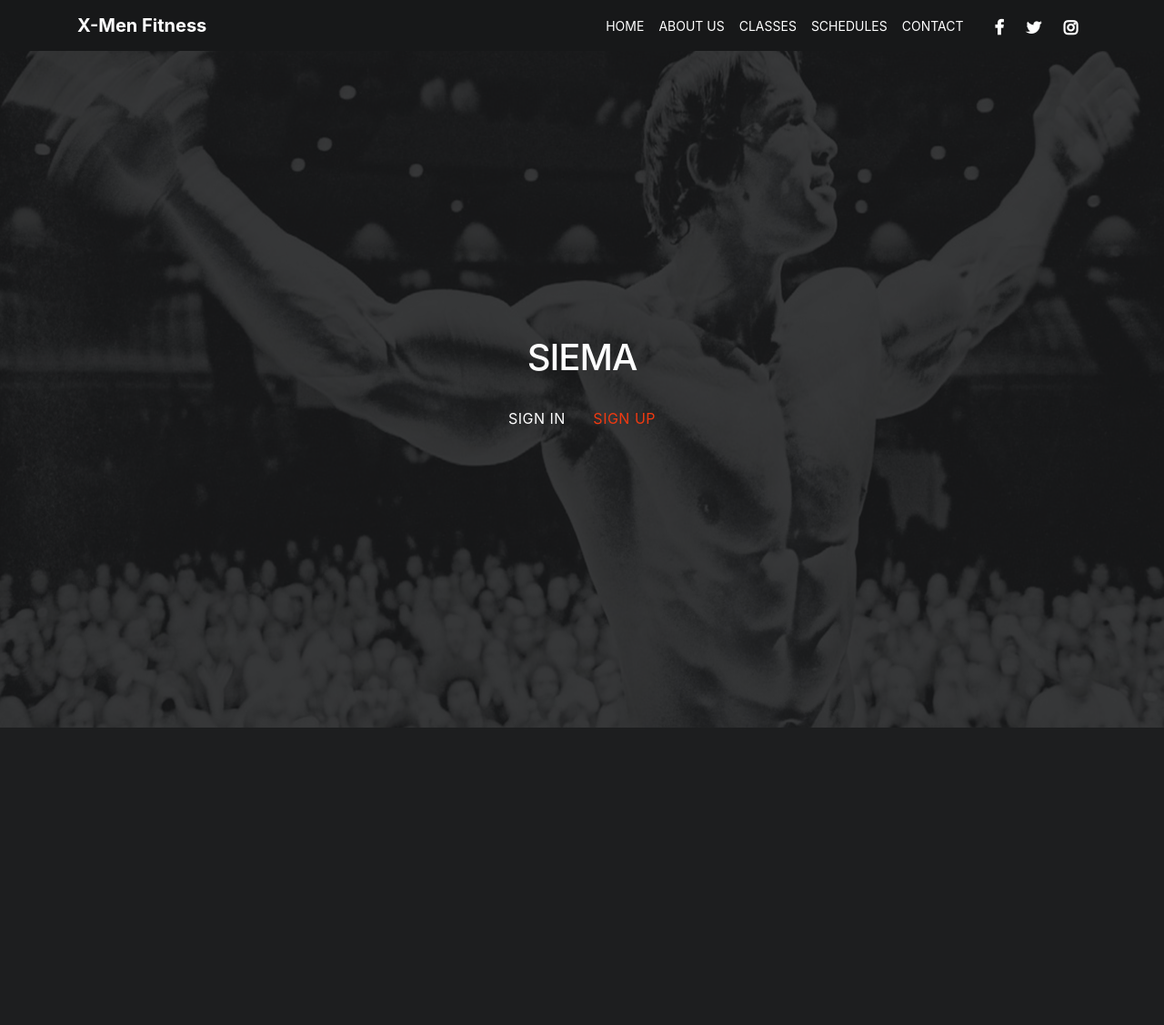
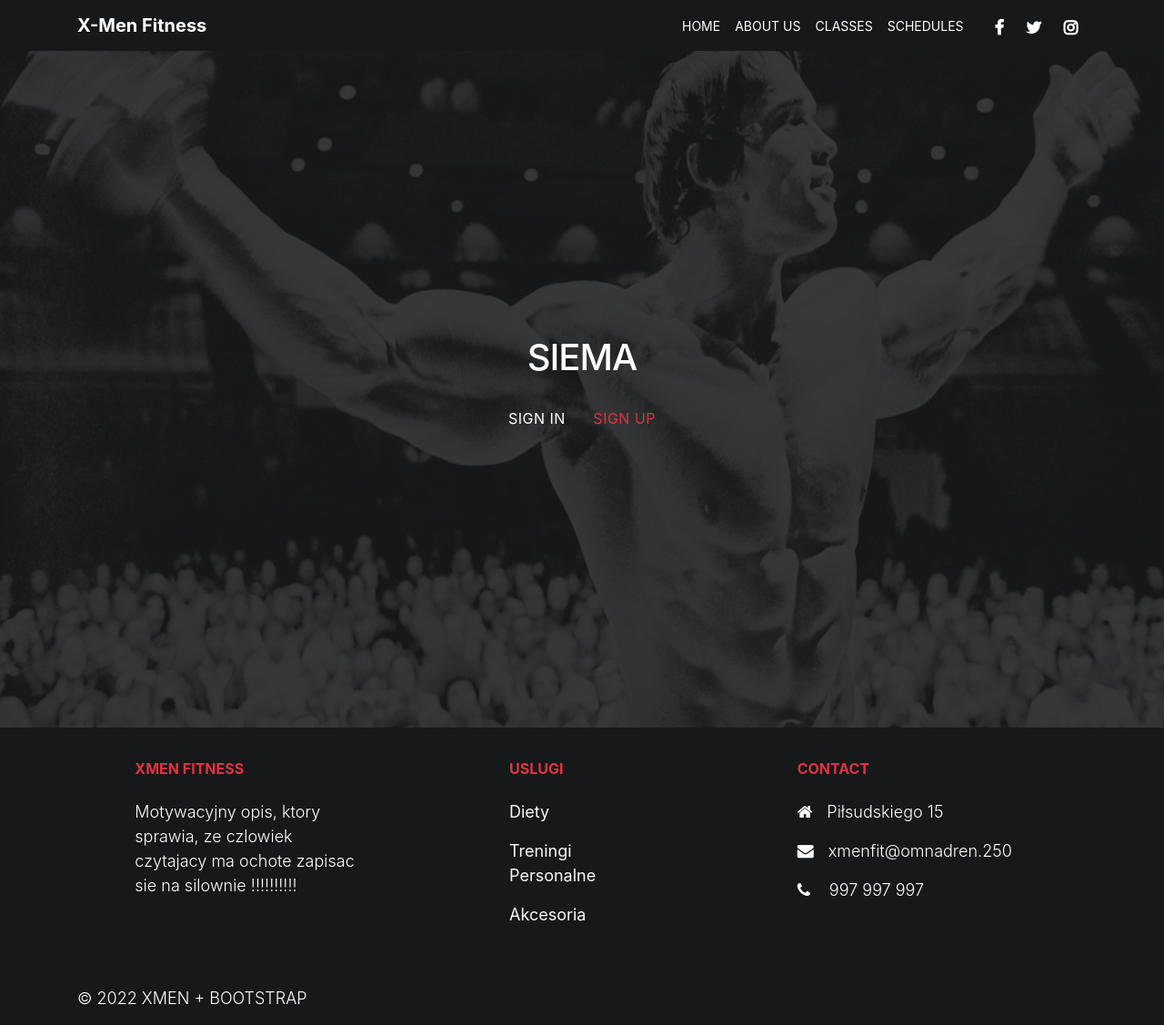
Before and after one commit to GucioWons/XMen-Fitnessclub-website, a Django app: page /landing/ in a window 1280 px wide. Shown: the whole page at 91% size. Before the commit the page ends 800 px from the top, so only its background shows below. Run offline with Django 4.2, Linux system fonts and the light colour scheme; some libraries are stand-ins or nearby versions.

Commit message:
"Bootstrap footer"

```diff
--- a/Pages/templates/landing_view.html
+++ b/Pages/templates/landing_view.html
@@ -14,7 +14,7 @@
 
                                     <a href="/login" class="btn custom-btn mt-3" data-aos="fade-up" data-aos-delay="600">Sign in</a>
 
-                                    <a href="/login" class="btn custom-btn bordered mt-3" data-aos="fade-up" data-aos-delay="700">Sign up</a>
+                                    <a href="/login" class="btn custom-btn bordered mt-3 text-danger" data-aos="fade-up" data-aos-delay="700">Sign up</a>
 
                               </div>
                          </div>
--- a/static/css/xmenMainStyle.css
+++ b/static/css/xmenMainStyle.css
@@ -4,6 +4,8 @@
     width: 80px;
     background: #FFFF99;
 }
+
+
 .today{
     float:left;
     height: 100%;
@@ -81,11 +83,16 @@
   }
 
 
-  body {
+html, body {
+    height: 100%;
     background: var(--white-color);
     font-family: var(--base-font-family);
   }
 
+.page-wrapper
+{
+  min-height: 100%;
+}
 
   /*---------------------------------------
      TYPOGRAPHY
@@ -586,29 +593,38 @@
   }
 
 
+
   /*---------------------------------------
-     FOOTER
+     FOOTER lepszy
   -----------------------------------------*/
+ .footer {
+   background: var(--dark-color);
+   color: white
+ }
+ .footer .footer-content {
+   height: 400px;
+   display: flex;
 
-  .site-footer {
-    border-top: 1px solid #efebeb;
-    padding: 3rem 0;
-  }
+ }
 
-  .site-footer a {
-    color: var(--p-color);
-    font-weight: var(--font-weight-light);
-  }
+  .footer .footer-content .footer-section {
+   height: 400px;
 
-  .site-footer p {
-    font-size: var(--base-font-size);
-  }
 
-  .contact .fa,
-  .site-footer .fa {
-    color: var(--primary-color);
-  }
+ }
+ .footer .footer-content .footer-section .contact
+ {
+   color: var(--white-color);
+   font-size: 12px;
+   padding-left: 20px;
+ }
 
+ .footer .footer-content .footer-section .phoneUs
+ {
+   color: var(--white-color);
+   font-size: 12px;
+   padding-left: 100px;
+ }
 
   /*---------------------------------------
      SOCIAL ICON
@@ -619,6 +635,7 @@
     padding: 0;
     margin: 5px 0 0 0;
   }
+
 
   .social-icon li {
     display: inline-block;
--- a/templates/index.html
+++ b/templates/index.html
@@ -54,9 +54,6 @@
                         <a href="#schedule" class="nav-link smoothScroll">Schedules</a>
                     </li>
 
-                    <li class="nav-item">
-                        <a href="#contact" class="nav-link smoothScroll">Contact</a>
-                    </li>
                 </ul>
 
                 <ul class="social-icon ml-lg-3">
@@ -65,12 +62,76 @@
                     <li><a href="https://instagram.com" class="fa fa-instagram"></a></li>
                 </ul>
             </div>
-
         </div>
     </nav>
-    {%block content%}
+    <!-- MIEJSCE -->
+    <div class="page-wrapper">
+   {%block content%}
         replace me
     {%endblock%}
+        </div>
+ <!-- Footer -->
+<footer class="footer font-small mdb-color pt-1 text-color-white">
+
+  <div class="container text-center text-md-left">
+
+    <div class="row text-center text-md-left mt-3 pb-3">
+
+      <div class="col-md-3 col-lg-3 col-xl-3 mx-auto mt-3">
+        <h6 class="text-uppercase mb-4 font-weight-bold text-danger">XMen Fitness</h6>
+        <p class="text-white">Motywacyjny opis, ktory sprawia, ze czlowiek czytajacy ma ochote zapisac sie na silownie !!!!!!!!!!</p>
+      </div>
+
+
+      <hr class="w-100 clearfix d-md-none">
+
+      <div class="col-md-2 col-lg-2 col-xl-2 mx-auto mt-3">
+        <h6 class="text-uppercase mb-4 font-weight-bold text-danger">Uslugi</h6>
+        <p>
+          <a href="#" class="text-light">Diety</a>
+        </p>
+        <p>
+          <a href="#" class="text-light">Treningi Personalne</a>
+        </p>
+        <p>
+          <a href="#" class="text-light">Akcesoria</a>
+        </p>
+      </div>
+
+      <hr class="w-100 clearfix d-md-none">
+      <div class="col-md-4 col-lg-3 col-xl-3 mx-auto mt-3">
+        <h6 class="text-uppercase mb-4 font-weight-bold text-danger">Contact</h6>
+        <p class="text-white">
+          <i class="fa fa-home mr-3"></i>Piłsudskiego 15</p>
+        <p class="text-white">
+          <i class="fa fa-envelope mr-3"></i>xmenfit@omnadren.250</p>
+        <p class="text-white">
+          <i class="fa fa-phone mr-3"></i> 997 997 997</p>
+      </div>
+
+
+    </div>
+
+
+    <hr>
+
+    <div class="row d-flex align-items-center">
+      <div class="col-md-7 col-lg-8">
+
+        <p class="text-center text-md-left text-white">© 2022 XMEN + BOOTSTRAP
+        </p>
+      </div>
+
+
+
+
+  </div>
+
+
+</footer>
+<!-- Footer -->
+</div>
+
 
 </body>
 </html>
```
